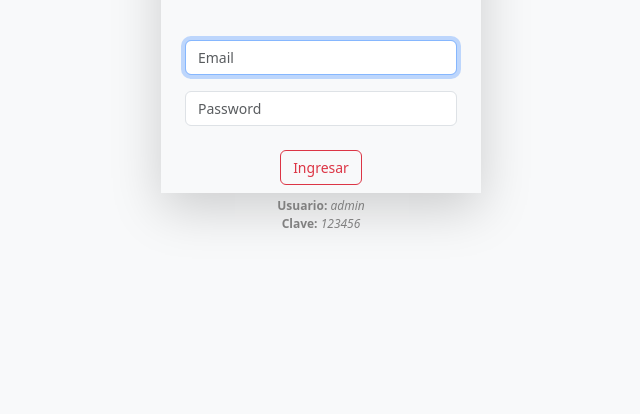
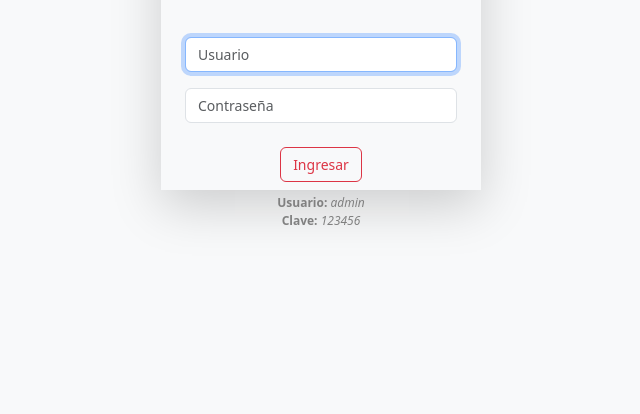
Before and after one commit to daianaryan/BienesyRaices, a PHP site: page /login.php in a window 1280 px wide. Shown: the part 131-545 px from the top of the page, without its empty margins (319-959 px from the left). Run offline with PHP 8.4, Linux system fonts and the light colour scheme; some libraries are stand-ins or nearby versions.

Commit message:
Add files via upload
actualizar

```diff
--- a/login.php
+++ b/login.php
@@ -59,13 +59,13 @@
       <div class="container w-25 shadow-lg">
         <div class="container">
           <a href="../index.php" class="logo"><img class="position-relative text-decoration-transparent logo" width="75" src="../img/logo-sintexto.jpg" alt="logo"></a>
-          <h1 class="h3 mb-3 font-weight-normal" style="font-size: 22px">Ingresar al sistema</h1>
+          <h1 class="h3 mb-3 font-weight-normal" style="font-size: 20px">Ingresar al sistema</h1>
           <br>
           <div class="mb-3">
-            <input type="text" id="inputText" name="inputText" class="form-control"  style="font-size: 14px" placeholder="Email" required autofocus>
+            <input type="text" id="inputText" name="inputText" class="form-control"  style="font-size: 14px" placeholder="Usuario" required autofocus>
           </div>
           <div class="mb-3">
-            <input type="password" id="inputPassword" name="inputPassword"class="form-control"  style="font-size: 14px" placeholder="Password" required>
+            <input type="password" id="inputPassword" name="inputPassword"class="form-control"  style="font-size: 14px" placeholder="Contraseña" required>
           </div>
           <div class="p-2">
             <button class="btn btn-outline-danger btn-md btn-block" style="font-size: 14px" type="submit">Ingresar</button>
```
